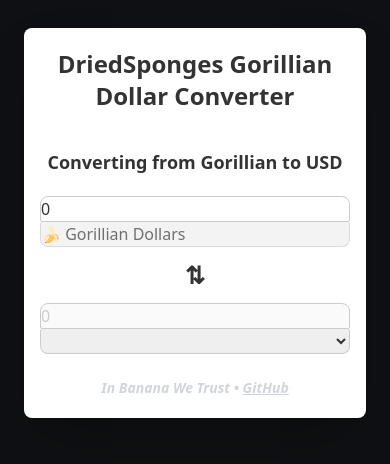
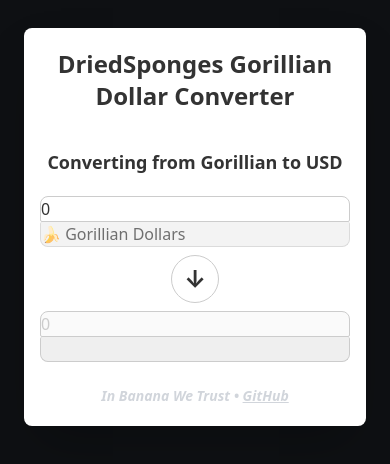
Before and after one commit to DriedSponge/GorillianCurrencyConversion, a Svelte app: page / in a window 390 px wide. Shown: the top 464 px of the page. Built offline with nearby package versions, Linux system fonts and the light colour scheme.

Commit message:
Started on redoing swtich button

```diff
--- a/public/index.html
+++ b/public/index.html
@@ -3,8 +3,9 @@
 <head>
 	<meta charset='utf-8'>
 	<meta name='viewport' content='width=device-width,initial-scale=1'>
+	<script src="https://kit.fontawesome.com/993187c8db.js" crossorigin="anonymous"></script>
 
-	<title>Svelte app</title>
+	<title>Gorillian Dollar Converter</title>
 
 	<link rel='icon' type='image/png' href='/favicon.png'>
 	<link rel='stylesheet' href='/global.css'>
--- a/src/Home.svelte
+++ b/src/Home.svelte
@@ -5,32 +5,43 @@
         {name:"VBucks",sym:"",rate:7},
         {name:"Fortnite Gold",sym:"",rate:34},
     ]
-    let convertingFrom;
     let convertingTo =  {name:"USD",sym:"$",rate:3};
-    let convertFromVal = 0.00;
-    let convertedAmt = 0.00
+    let oput = 0;
+    let gput = 0;
+    let swapped = false;
+    $:{
+        if(swapped){
+            gput = oput / convertingTo.rate
+        }else{
+            oput = gput * convertingTo.rate
+        }
+    }
 </script>
 <main>
     <div class="container max-w-6xl mx-auto px-4 pt-5">
         <div class="container bg-white rounded-lg py-5 px-3 w-full shadow-2xl">
             <h1 class="lg:text-4xl text-2xl font-bold text-center mb-3">{name}</h1>
             <br>
-            <h2 class="text-center font-bold text-lg lg:text-xl mb-3">Converting from Gorillian to {convertingTo.name}</h2>
-            <div class="flex flex-row  flex-wrap md:flex-nowrap">
+            <h2 class="text-center font-bold text-lg lg:text-xl mb-3">Converting from {swapped ? convertingTo.name : "Gorillian"} to {!swapped ? convertingTo.name : "Gorillian"}</h2>
+            <div class="flex flex-row  flex-wrap md:flex-nowrap justify-center">
                 <div class="mx-1 w-full my-2">
-                    <input id="input" bind:value={convertFromVal} placeholder="0.00" type="number"/>
+                    <label for="input" class="hidden">Enter amount of gorillian dollars</label>
+                    <input disabled={swapped} id="input" bind:value={gput} placeholder="0.00" type="number"/>
                     <div class="w-full">
                         <select disabled class="appearance-none">
                                 <option>🍌 Gorillian Dollars</option>
                         </select>
                     </div>
                 </div>
-                <span class="text-center w-full select-none font-bold my-1 text-2xl align-middle md:hidden">&#8645;</span>
-                <span class="text-center select-none font-bold align-middle mx-2 my-auto text-xl hidden md:inline-block" >&#8644;</span>
+                <button class="appearance-none my-auto font-bold text-center transform transition duration-300 ease-in-out rounded-full h-12 w-12" class:-rotate-180={swapped} on:click={()=>{swapped = !swapped}}>
+                    <span class="text-2xl md:hidden">&#8595;</span>
+                    <span class="text-xl hidden md:inline">&#8594;</span>
+                </button>
                 <div class="mx-1 w-full my-2">
-                    <input id="output" disabled value={convertFromVal * convertingTo.rate} placeholder="0.00"/>
+                    <label for="output" class="hidden">Resulting amount</label>
+                    <input disabled={!swapped} id="output" bind:value={oput} placeholder="0.00"/>
                     <div class="w-full">
-                        <select bind:value={convertingTo}>
+                        <select bind:value={convertingTo} class="appearance-none">
                             {#each currencies as currency}
                                 <option  value="{currency}" selected="{currency.name === convertingTo}">{currency.name}</option>
                             {/each}
```
